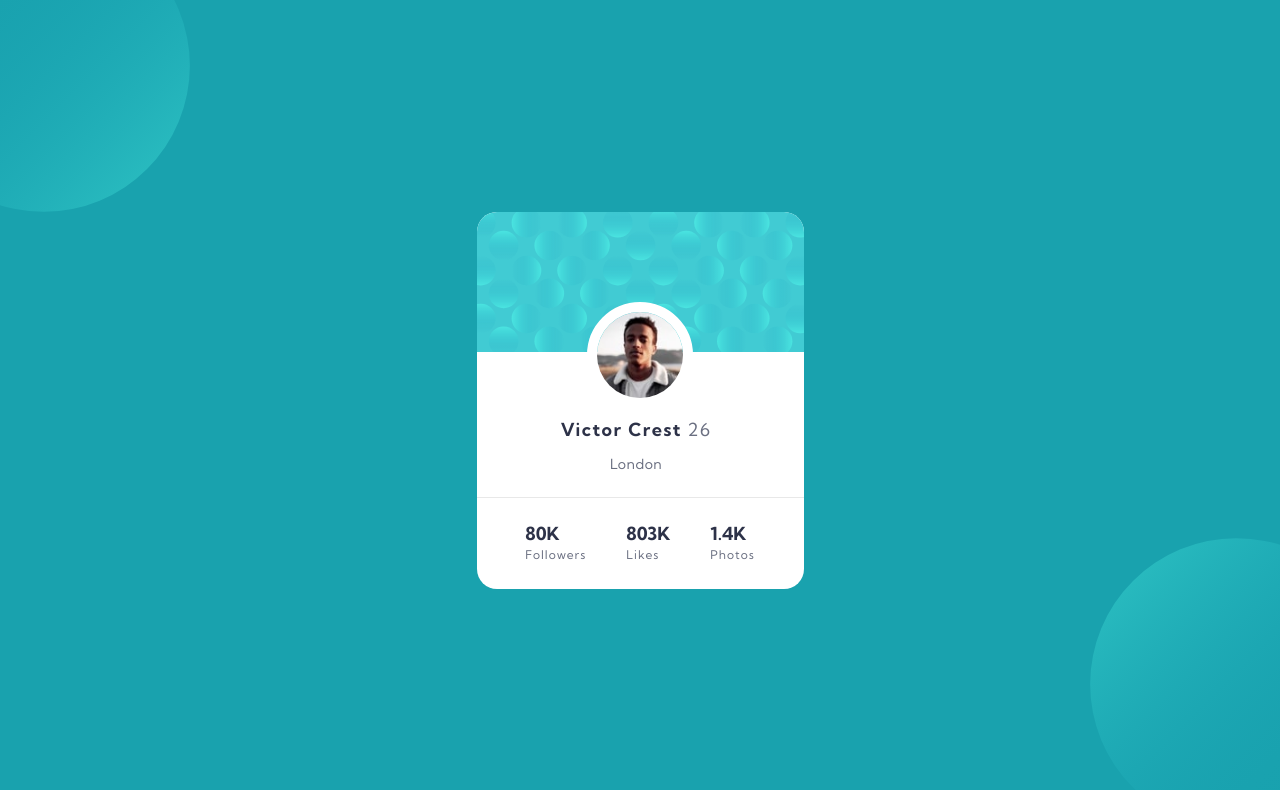
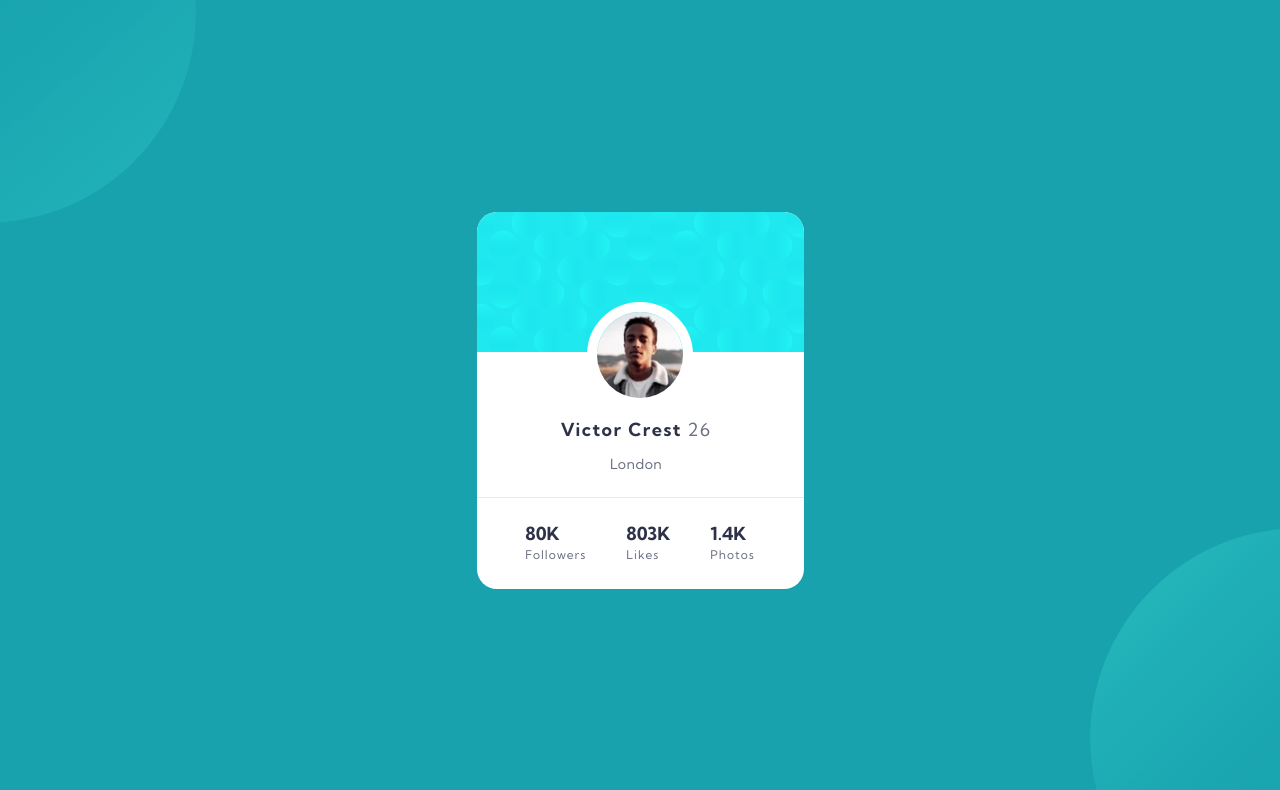
Before and after one commit to rungprae/profile-card-component-main, a plain HTML site: page index.html in a window 1280 px wide. Drawn offline with Linux system fonts and the light colour scheme.

Commit message:
modify background color

```diff
--- a/style.css
+++ b/style.css
@@ -12,14 +12,13 @@ body,
   position: relative;
 }
 
-body{
-  background: hsl(185, 75%, 39%);
+body {
+  background: #18a2ad;
 }
-.bg{
+.bg {
   display: flex;
   align-items: center;
   justify-content: center;
-
 }
 .bg:after {
   content: "";
@@ -27,14 +26,14 @@ body{
   background-image: url(./images/bg-pattern-bottom.svg);
   width: 210px;
   height: 292px;
-  background-size: cover;
+  background-size: 200%;
   transform: rotate(-360deg);
   transform-origin: center;
   position: absolute;
-  bottom: -30px;
+  bottom: -20px;
   right: -20px;
   z-index: -2;
-  opacity: 1;
+  opacity: 0.8;
 }
 .bg:before {
   content: "";
@@ -42,14 +41,14 @@ body{
   background-image: url(./images/bg-pattern-bottom.svg);
   width: 210px;
   height: 292px;
-  background-size: cover;
-  transform: rotate(180deg);
+  background-size: 200%;
+  transform: rotate(185deg);
   transform-origin: center;
   position: absolute;
-  top: -80px;
+  top: -60px;
   left: -20px;
   z-index: -2;
-  opacity: 1;
+  opacity: 0.6;
 }
 .card {
   background-color: #ffffff;
@@ -71,6 +70,8 @@ body{
   height: 140px;
   border-top-left-radius: 20px;
   border-top-right-radius: 20px;
+  background-color: #3dcad1;
+  background-blend-mode: overlay;
 }
 .im-victor {
   position: absolute;
@@ -91,7 +92,6 @@ body{
   font-weight: 700;
   color: hsl(229, 23%, 23%);
   letter-spacing: 1.5px;
-
 }
 .city {
   font-size: 14px;
```
